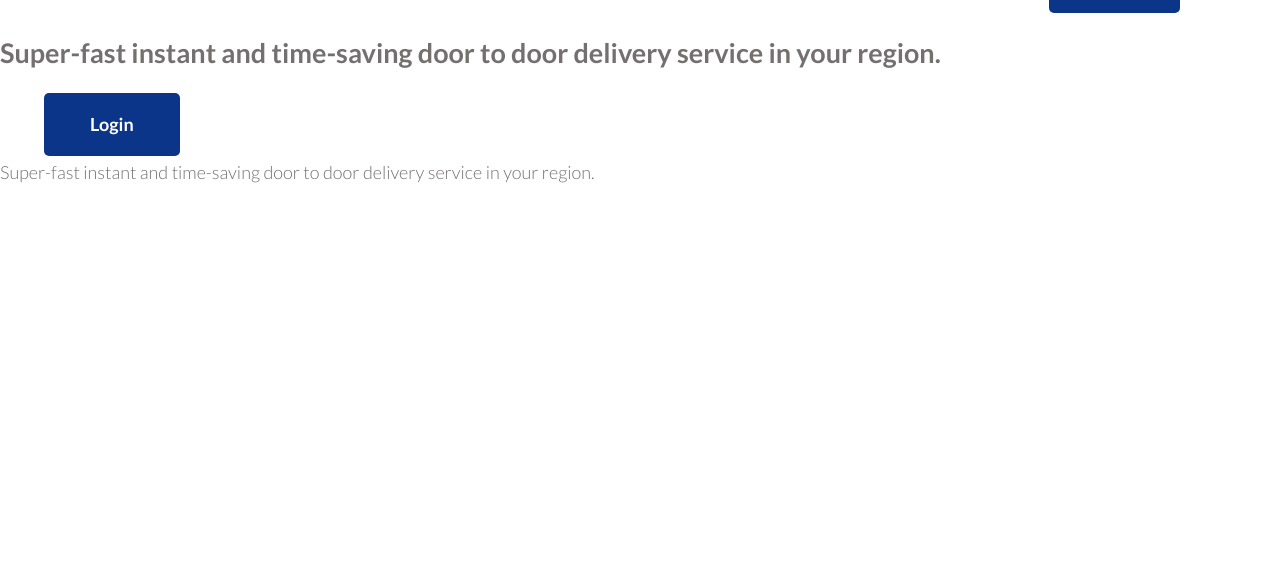
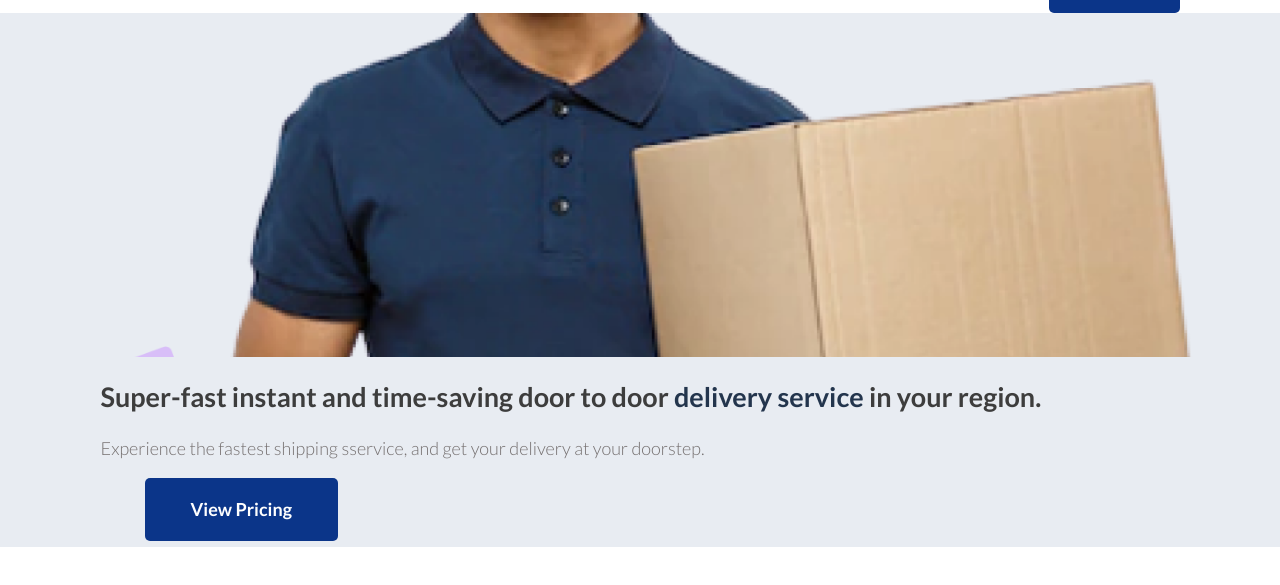
Before and after one commit to Ifouzezi/jen-landing_page, a plain HTML site: page index.html in a window 1280 px wide. Shown: the part 83-668 px from the top of the page. Drawn offline with Linux system fonts and the light colour scheme.

Commit message:
Day 4b
Worked more on the hero section

```diff
--- a/app/scss/_globals.scss
+++ b/app/scss/_globals.scss
@@ -54,7 +54,6 @@ html {
  }
 
  // Buttons
-button,
 .button {
   position: relative;
   display: inline-block;
@@ -108,6 +107,13 @@ button,
 
 }
 
+.button {
+  @include breakpoint-down(medium) {
+    margin-left: 0px;
+  }
+
+}
+
 .header nav {
   @include breakpoint-up(large) {
     padding-top: 2.1875rem;
@@ -120,3 +126,8 @@ button,
   }
 
 }
+
+//Hero
+.colorh{
+  color: $hero-text;
+}
--- a/app/scss/_header.scss
+++ b/app/scss/_header.scss
@@ -27,7 +27,7 @@
         right: 0px;
         bottom: 0px;
         left: 0px;
-        background-image: linear-gradient($brandcolor, transparent);
+        background-image: linear-gradient($accent, transparent);
 
         &.fade-in {
             display: block;
@@ -64,6 +64,7 @@
             padding: 0.625rem;
             color: $text1;
             text-align: center;
+
         }
     }
 
--- /dev/null
+++ b/app/scss/_hero.scss
@@ -0,0 +1,48 @@
+.hero {
+
+    .container {
+
+      @include breakpoint-up(large){
+
+      }
+
+    }
+
+    &__background {
+        background-color: $bgcolor;
+    }
+
+    &__image {
+
+        background-image: url('/assets/Hero-mobile.png');
+        background-size: cover;
+        background-repeat: no-repeat;
+        background-position: center center;
+        min-height: 21.5rem;
+
+      @include breakpoint-up(medium){
+
+      }
+
+      @include breakpoint-up(large){
+
+      }
+
+      &::before, &::after {
+
+      }
+
+      &::before {
+
+      }
+
+      &::after {
+
+      }
+    }
+
+    &__text {
+
+    }
+
+}
--- a/app/scss/_variables.scss
+++ b/app/scss/_variables.scss
@@ -1,6 +1,7 @@
 $brandcolor: hsl(220, 85%, 29%);
-$accent: hsl(215, 37%, 22%);
-$header: hsl(0, 0%, 24%);
+$accent: hsl(214, 37%, 22%);
+$bgcolor: hsl(216, 29%, 93%);
+$hero-text: hsl(0, 0%, 24%);
 $text1: hsl(0, 2%, 45%);
 $text2: hsl(0, 0%, 100%);
 
--- a/app/scss/style.scss
+++ b/app/scss/style.scss
@@ -4,3 +4,4 @@
 
 @import "globals";
 @import "header";
+@import "hero";
--- a/index.html
+++ b/index.html
@@ -45,21 +45,24 @@
 
     </header>
 
-    <section class="hero">
+    <section class="hero hero__background">
         <div class="hero__image">
 
         </div>
-        <div class="hero__image">
-            <h1>
-                Super-fast instant and time-saving door to door delivery service in your region.
+        <div class="hero__text container">
+            <h1 class="colorh">
+                Super-fast instant and time-saving door to door <span style="color: hsl(214, 37%, 22%);">delivery service</span> in your region.
             </h1>
+            <p>
+                Experience the fastest shipping sservice, and get your delivery
+                at your doorstep.
+            </p>
             <a href="#" class="button header__cta ">
-                Login
+                View Pricing
             </a>
         </div>
     </section>
 
-    Super-fast instant and time-saving door to door delivery service in your region.
     <script src="/app/js/script.js"></script>
 </body>
 </html>
```
Also changed, not shown: app/scss/style.css, assets/Hero-mobile.png (added), 1 other file.
